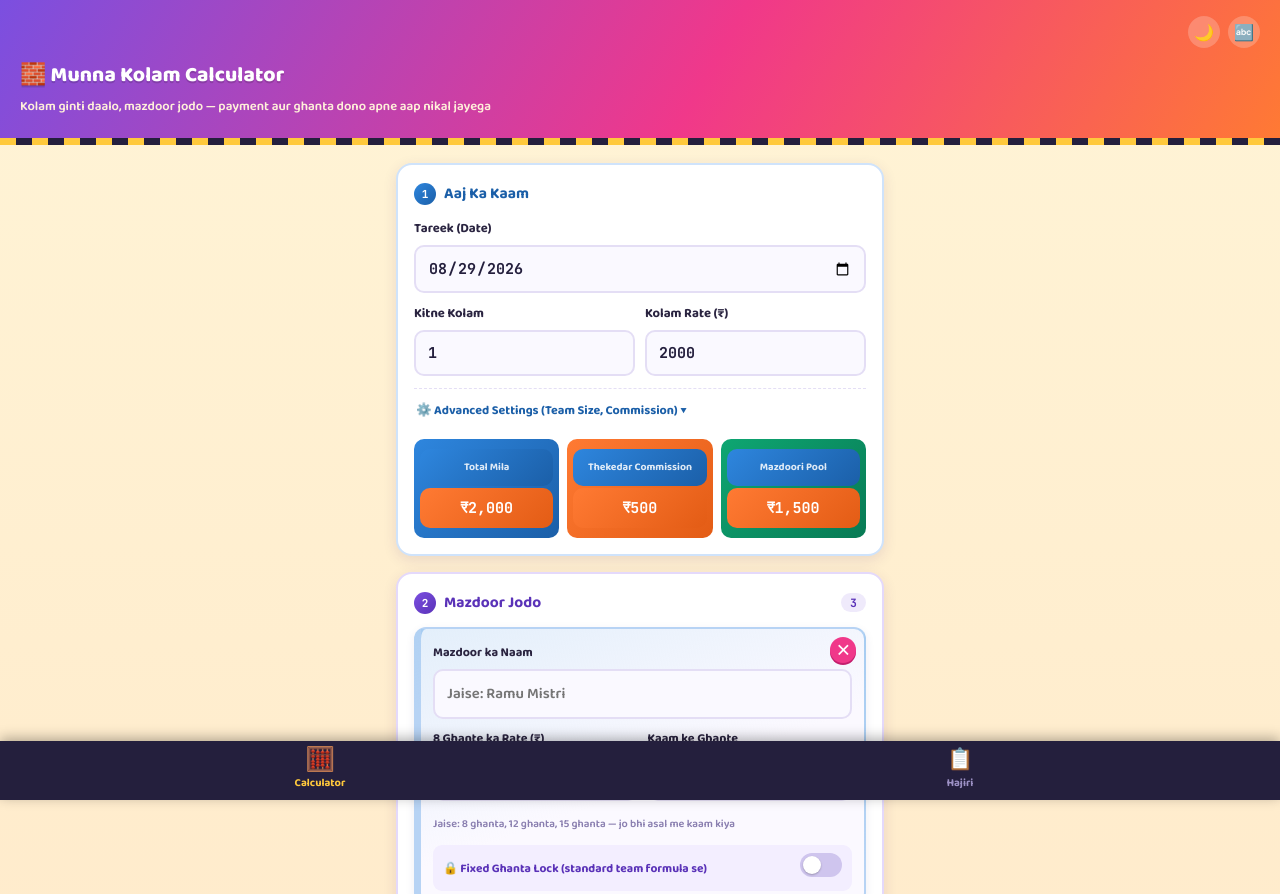
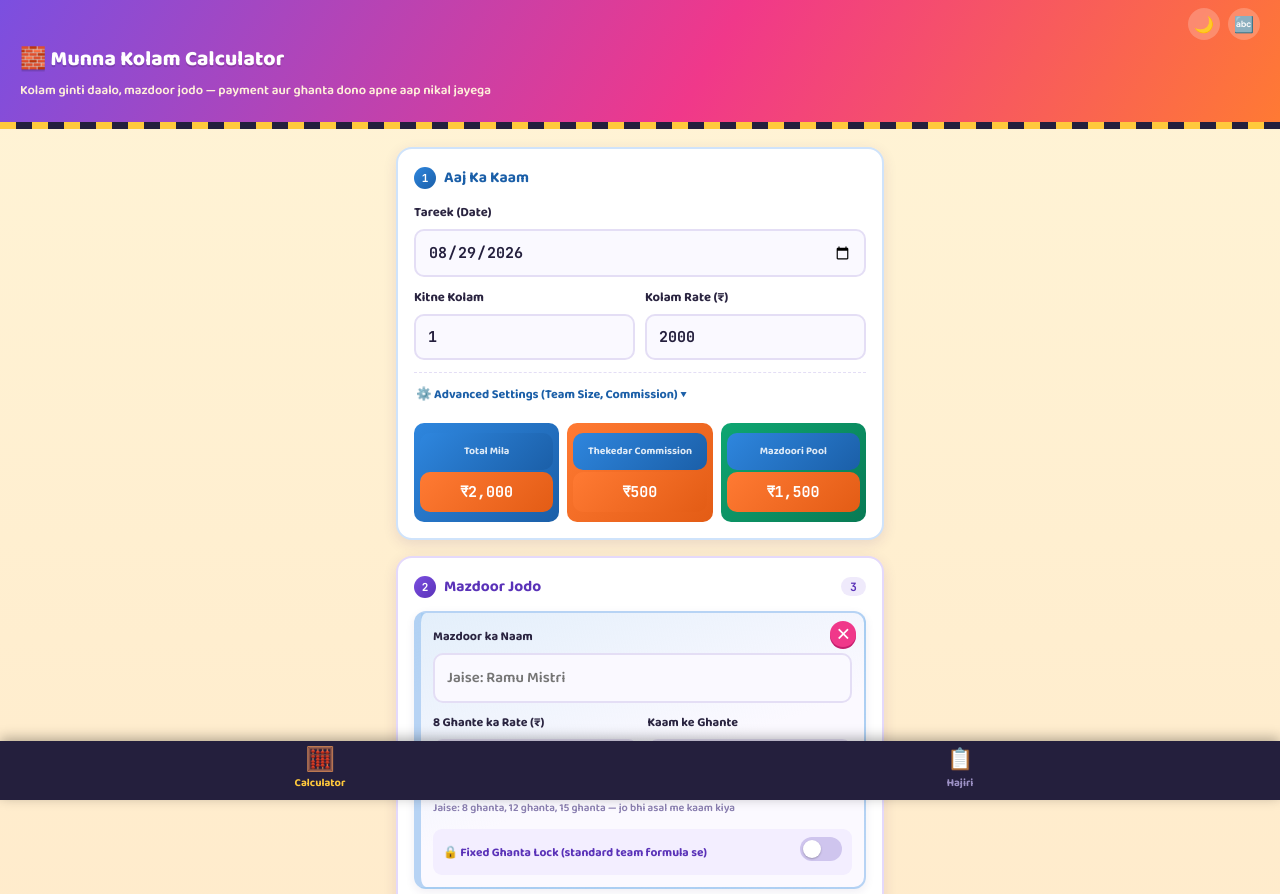
Before and after one commit to munnakumar678997/kolam-mazdoori-calculator, a plain HTML site: page index.html in a window 1280 px wide. Shown: the top 894 px of the page. Drawn offline with Linux system fonts and the light colour scheme.

Commit message:
Reduce empty top padding in header

```diff
--- a/index.html
+++ b/index.html
@@ -70,7 +70,7 @@
   .tab-content{min-height:1px;}
   header{
     background:linear-gradient(120deg, var(--purple) 0%, var(--pink) 55%, var(--orange) 100%);
-    padding:16px 20px 28px;
+    padding:8px 20px 28px;
     position:relative;
     overflow:hidden;
   }
@@ -78,7 +78,7 @@
     display:flex;
     justify-content:flex-end;
     gap:8px;
-    margin-bottom:10px;
+    margin-bottom:2px;
     position:relative;
     z-index:2;
   }
```
